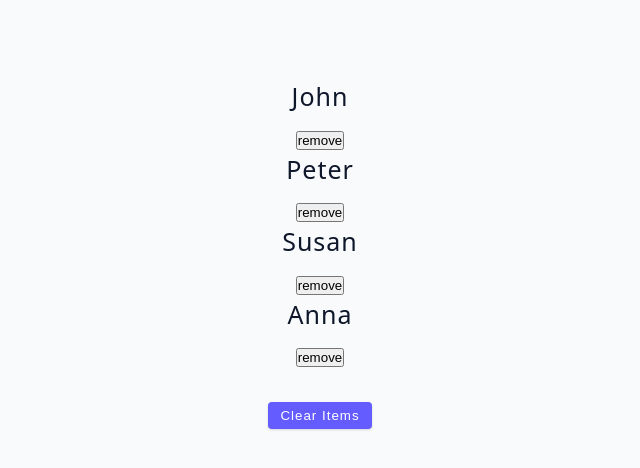
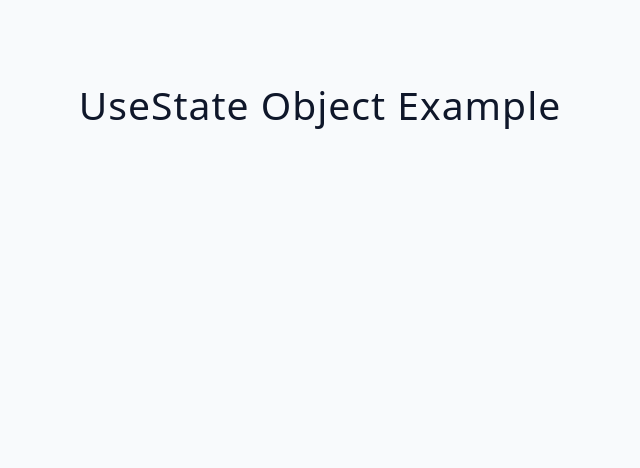
Before and after one commit to anamarijakukulj/practiceJS, a React (Vite) app in the folder LearnReact/advance-react-app/: page / in a window 1280 px wide. Shown: the top 468 px of the page, without its empty margins (320-960 px from the left). Built offline with nearby package versions, Linux system fonts and the light colour scheme.

Commit message:
Change to UseStateObject

```diff
--- a/LearnReact/advance-react-app/src/App.jsx
+++ b/LearnReact/advance-react-app/src/App.jsx
@@ -1,9 +1,9 @@
-import UseStateArray from "./projects/01-useState/03-useState-array";
+import UseStateObject from "./projects/01-useState/04-useState-object";
 
 function App() {
   return (
     <div className="container">
-      <UseStateArray />
+      <UseStateObject />
     </div>
   );
 }
```
